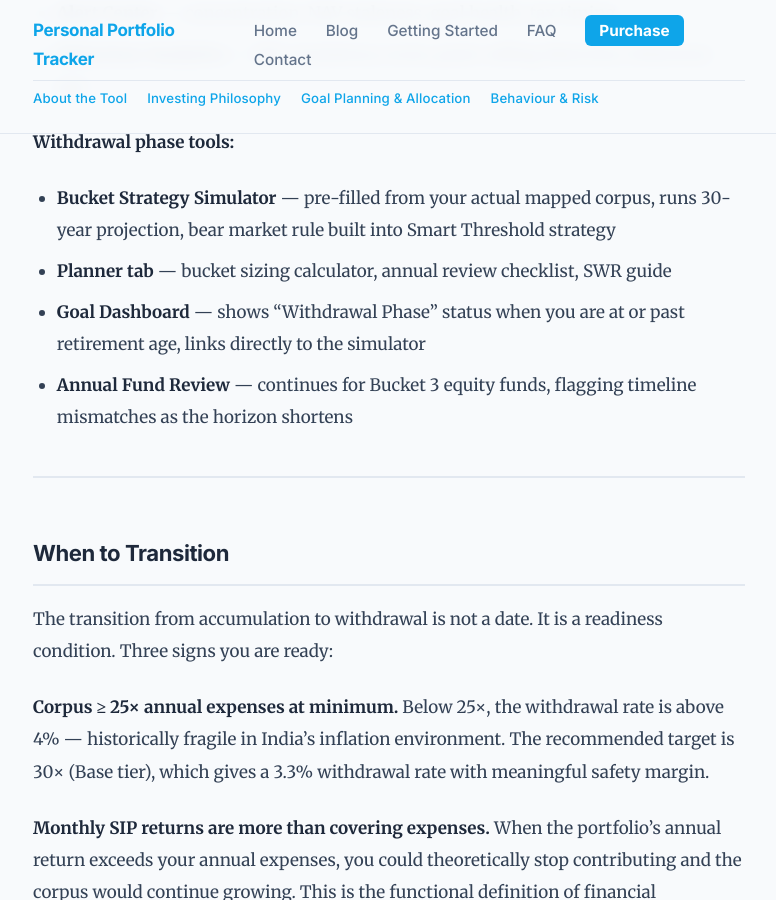
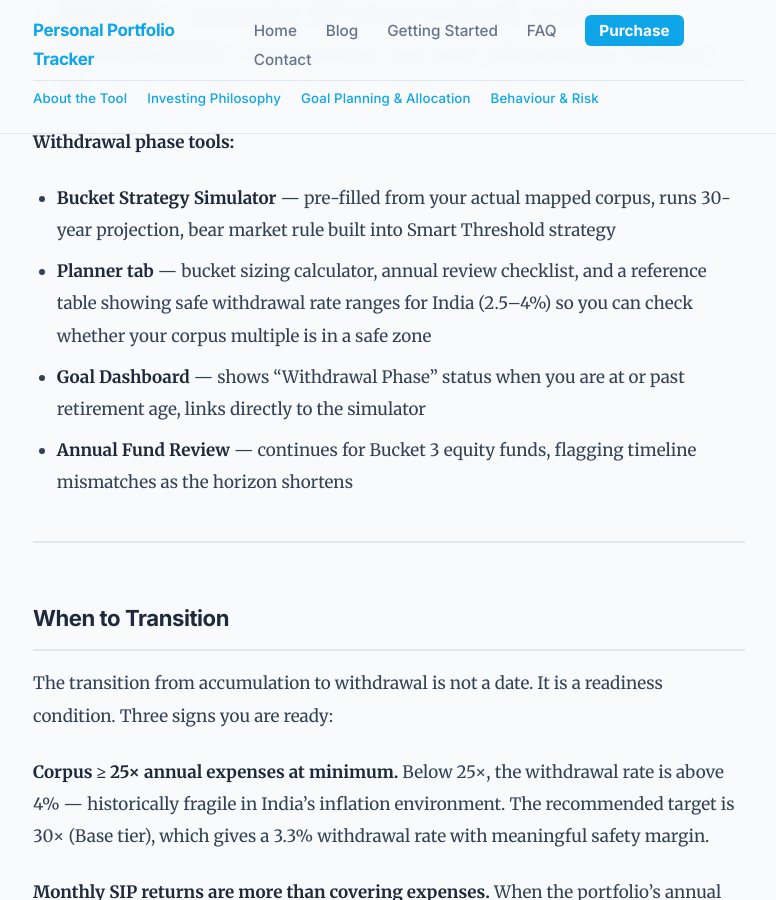
Before and after one commit to srikrishna2024/portfolio-tracker-blog, a Jekyll site: the page built from _posts/2026-06-20-accumulation-withdrawal-phases.md, in a window 1280 px wide and 900 px high, scrolled down 7101 px. Shown: the whole window, without its empty margins (251-1027 px from the left). Built offline with Jekyll 4.4.1, drawn with Linux system fonts in a browser that asks for light colours.

Commit message:
Fix: clarify SWR guide is a reference table, not SWP support

```diff
--- a/_posts/2026-06-20-accumulation-withdrawal-phases.md
+++ b/_posts/2026-06-20-accumulation-withdrawal-phases.md
@@ -121,7 +121,7 @@ There is no sudden shift. The journey from 65% equity at age 35 to 20% equity at
 
 **Withdrawal phase tools:**
 - **Bucket Strategy Simulator** — pre-filled from your actual mapped corpus, runs 30-year projection, bear market rule built into Smart Threshold strategy
-- **Planner tab** — bucket sizing calculator, annual review checklist, SWR guide
+- **Planner tab** — bucket sizing calculator, annual review checklist, and a reference table showing safe withdrawal rate ranges for India (2.5–4%) so you can check whether your corpus multiple is in a safe zone
 - **Goal Dashboard** — shows "Withdrawal Phase" status when you are at or past retirement age, links directly to the simulator
 - **Annual Fund Review** — continues for Bucket 3 equity funds, flagging timeline mismatches as the horizon shortens
 
```
